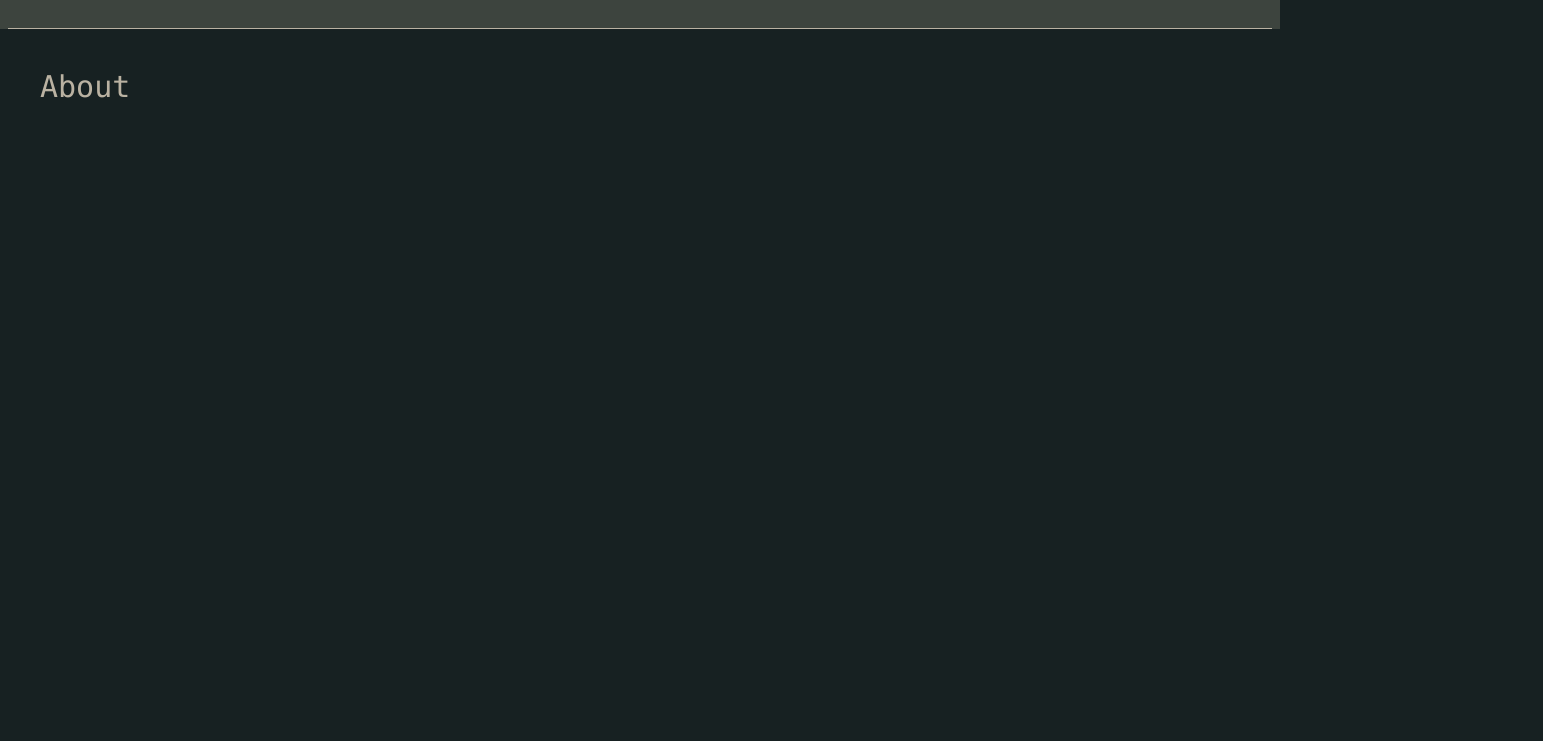
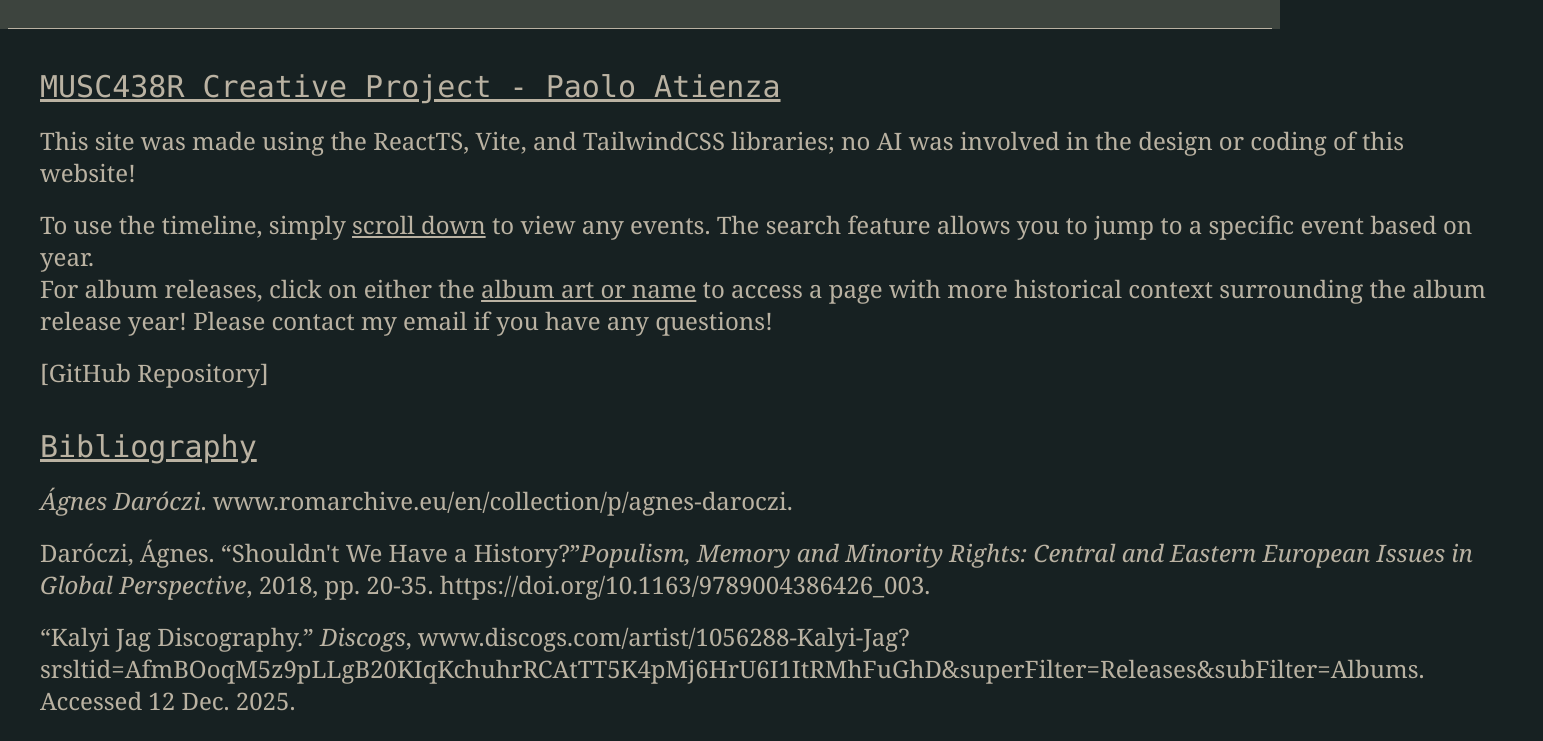
Before and after one commit to Zenza235/musc438r-final-project, a React (Vite) app: page /about in a window 1280 px wide. Shown: the part 132-873 px from the top of the page, 1543 px wide, since content can reach past the window. Before the commit the page ends 800 px from the top, so only its background shows below. Built offline with nearby package versions, Linux system fonts and the light colour scheme.

Commit message:
add: about section w/ bibliography

```diff
--- a/src/pages/About.tsx
+++ b/src/pages/About.tsx
@@ -11,7 +11,43 @@ function About() {
   return (
     <>
       <Header />
-      <h2 className="text-tan-600 m-10 font-mono text-3xl">About</h2>
+      <div className="text-tan-600 m-10 font-mono">
+        <div className="mb-10">
+          <h2 className="text-3xl underline">
+            MUSC438R Creative Project - Paolo Atienza
+          </h2>
+          <p className="text-2xl font-serif mt-5">
+            This site was made using the ReactTS, Vite, and TailwindCSS libraries; no AI was involved in the design or coding of this website!
+          </p>
+          <p className="text-2xl font-serif mt-5">
+            To use the timeline, simply <u>scroll down</u> to view any events. The search feature allows you to jump to a specific event based on year.
+            <br/>For album releases, click on either the <u>album art or name</u> to access a page with more historical context surrounding the album release year!
+            Please contact my email if you have any questions!
+          </p>
+          <p className="text-2xl font-serif mt-5">
+            <a target="_blank" href="https://github.com/Zenza235/musc438r-final-project">[GitHub Repository]</a>
+          </p>
+        </div>
+        <div>
+          <h2 className="text-3xl mb-5 underline">Bibliography</h2>
+          <ul className="text-2xl font-serif mt-5 space-y-5">
+            <li>
+              <i>Ágnes Daróczi</i>. <a target="_blank" href="http://www.romarchive.eu/en/collection/p/agnes-daroczi">www.romarchive.eu/en/collection/p/agnes-daroczi.</a>
+            </li>
+            <li>
+              Daróczi, Ágnes. “Shouldn't We Have a History?”
+              <i>Populism, Memory and Minority Rights: Central and Eastern European Issues in Global Perspective</i>, 2018, pp. 20-35. <a target="_blank" href="https://doi.org/10.1163/9789004386426_003">https://doi.org/10.1163/9789004386426_003.</a>
+            </li>
+            <li>
+              “Kalyi Jag Discography.” <i>Discogs</i>, <a target="_blank" href="https://www.discogs.com/artist/1056288-Kalyi-Jag?srsltid=AfmBOoqM5z9pLLgB20KIqKchuhrRCAtTT5K4pMj6HrU6I1ItRMhFuGhD&superFilter=Releases&subFilter=Albums">www.discogs.com/artist/1056288-Kalyi-Jag?srsltid=AfmBOoqM5z9pLLgB20KIqKchuhrRCAtTT5K4pMj6HrU6I1ItRMhFuGhD&superFilter=Releases&subFilter=Albums</a>. Accessed 12 Dec. 2025.
+            </li>
+            <li>
+              Kovalcsik, Katalin. “The Romani Musicians on the Stage of Pluri-Culturalism: The Case of the Kalyi Jag Group in Hungary.” <i>Multi-Disciplinary Approaches to Romany Studies</i>, edited by Michael Stewart and Márton Rövid, Central European UP, 2010, <a target="_blank" href="http://dl1.cuni.cz/pluginfile.php/495454/mod_resource/content/1/stewart_rovai_multidisciplinary_approaches_to_romany_studies_.pdf">dl1.cuni.cz/pluginfile.php/495454/mod_resource/content/1/stewart_rovai_multidisciplinary_approaches_to_romany_studies_.pdf.</a>
+            </li>
+          </ul>
+        </div>
+
+      </div>
     </>
   );
 }
--- a/src/styles/index.css
+++ b/src/styles/index.css
@@ -27,6 +27,11 @@
   text-rendering: optimizeLegibility;
   -webkit-font-smoothing: antialiased;
   -moz-osx-font-smoothing: grayscale;
+}
+
+a:hover {
+  text-decoration: underline;
+  cursor: pointer;
 }
 
 body {
```
